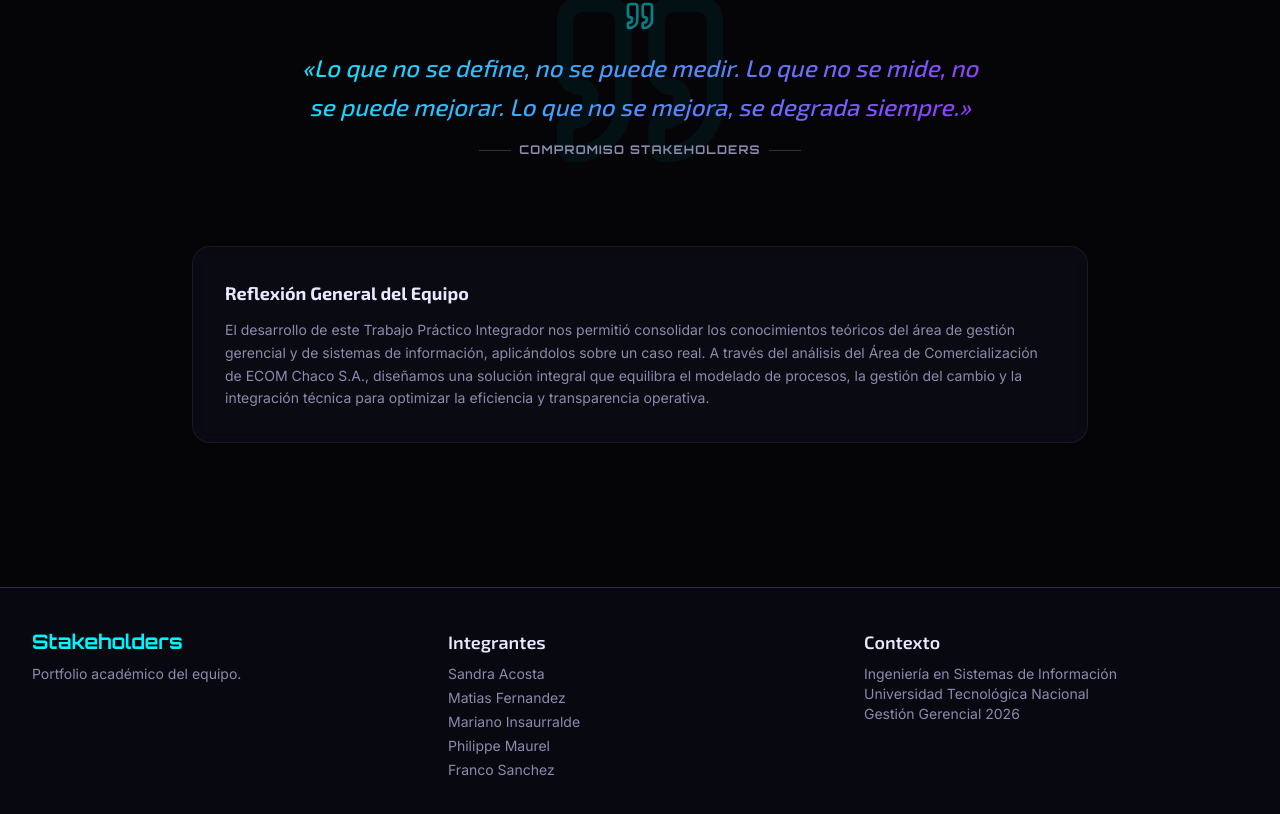
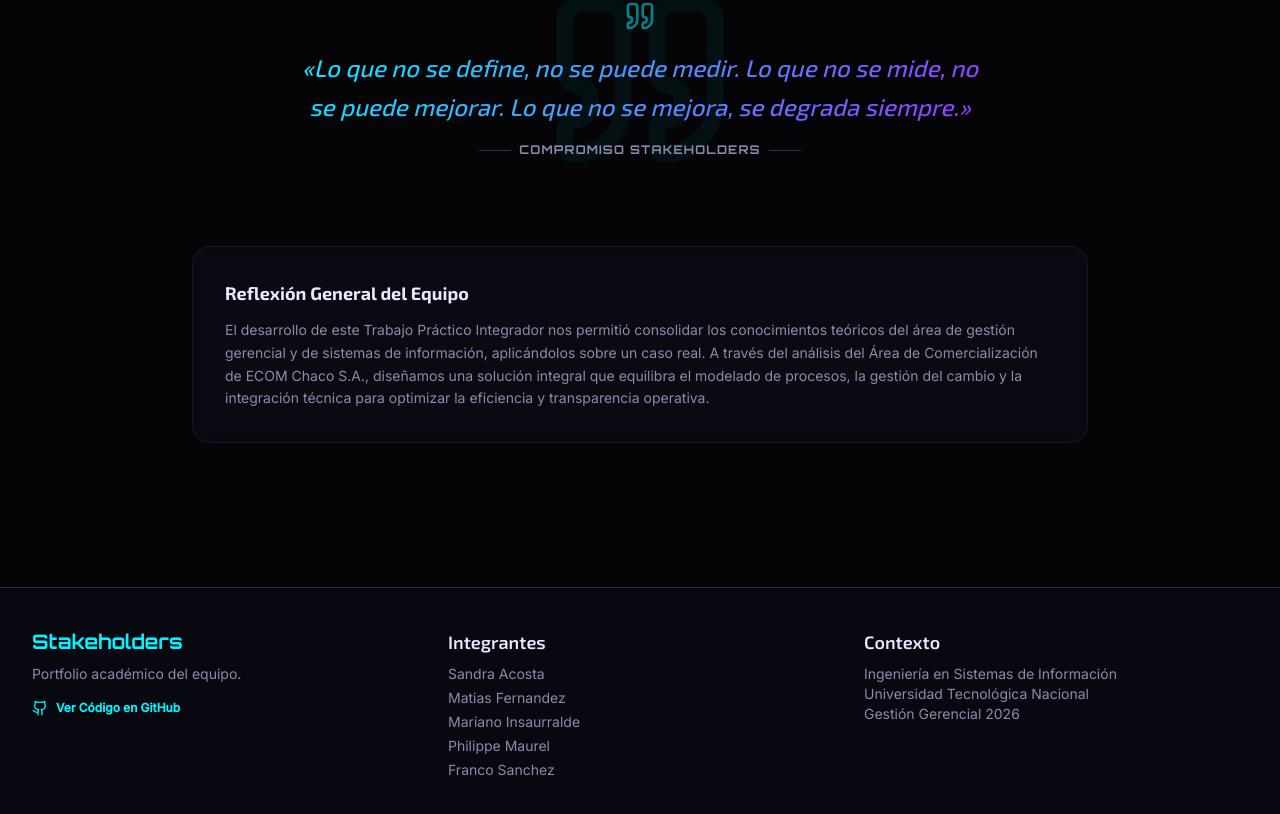
Before and after one commit to marianoInsa/portfolio-gestion-gerencial, a Next.js app: page /tpi in a window 1280 px wide. Shown: the part 5896-6710 px from the top of the page. Built offline with nearby package versions, Linux system fonts and the light colour scheme.

Commit message:
modif: reescribo el readme

```diff
--- a/src/components/layout/Footer.tsx
+++ b/src/components/layout/Footer.tsx
@@ -7,6 +7,18 @@
         <div>
           <p className="font-orbitron text-xl font-bold text-cyber-cyan">{TEAM_NAME}</p>
           <p className="mt-2 text-sm text-star-light">Portfolio académico del equipo.</p>
+          <a
+            href="https://github.com/marianoInsa/portfolio-gestion-gerencial"
+            target="_blank"
+            rel="noopener noreferrer"
+            className="mt-4 inline-flex items-center gap-2 text-xs font-semibold text-cyber-cyan transition-all duration-300 hover:text-white-photon"
+          >
+            <svg className="size-4" viewBox="0 0 24 24" fill="none" stroke="currentColor" strokeWidth="2" strokeLinecap="round" strokeLinejoin="round">
+              <path d="M15 22v-4a4.8 4.8 0 0 0-1-3.5c3 0 6-2 6-5.5.08-1.25-.27-2.48-1-3.5.28-1.15.28-2.35 0-3.5 0 0-1 0-3 1.5-2.64-.5-5.36-.5-8 0C6 2 5 2 5 2c-.3 1.15-.3 2.35 0 3.5A5.403 5.403 0 0 0 4 9c0 3.5 3 5.5 6 5.5-.39.49-.68 1.05-.85 1.65-.17.6-.22 1.23-.15 1.85v4" />
+              <path d="M9 18c-4.51 2-5-2-7-2" />
+            </svg>
+            Ver Código en GitHub
+          </a>
         </div>
 
         <div>
```
Also changed, not shown: 2 other files (tests, documents, lock files or other folders).
